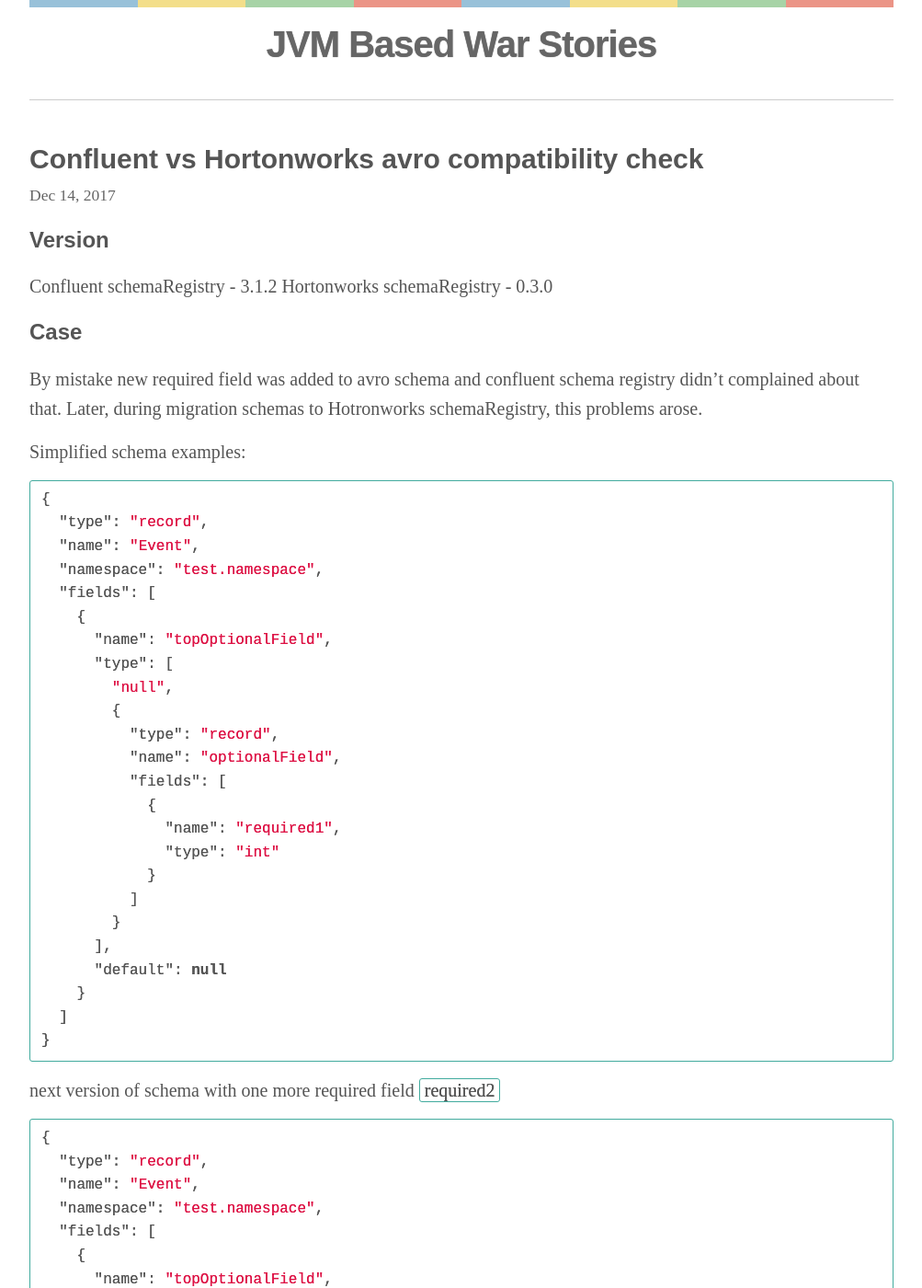
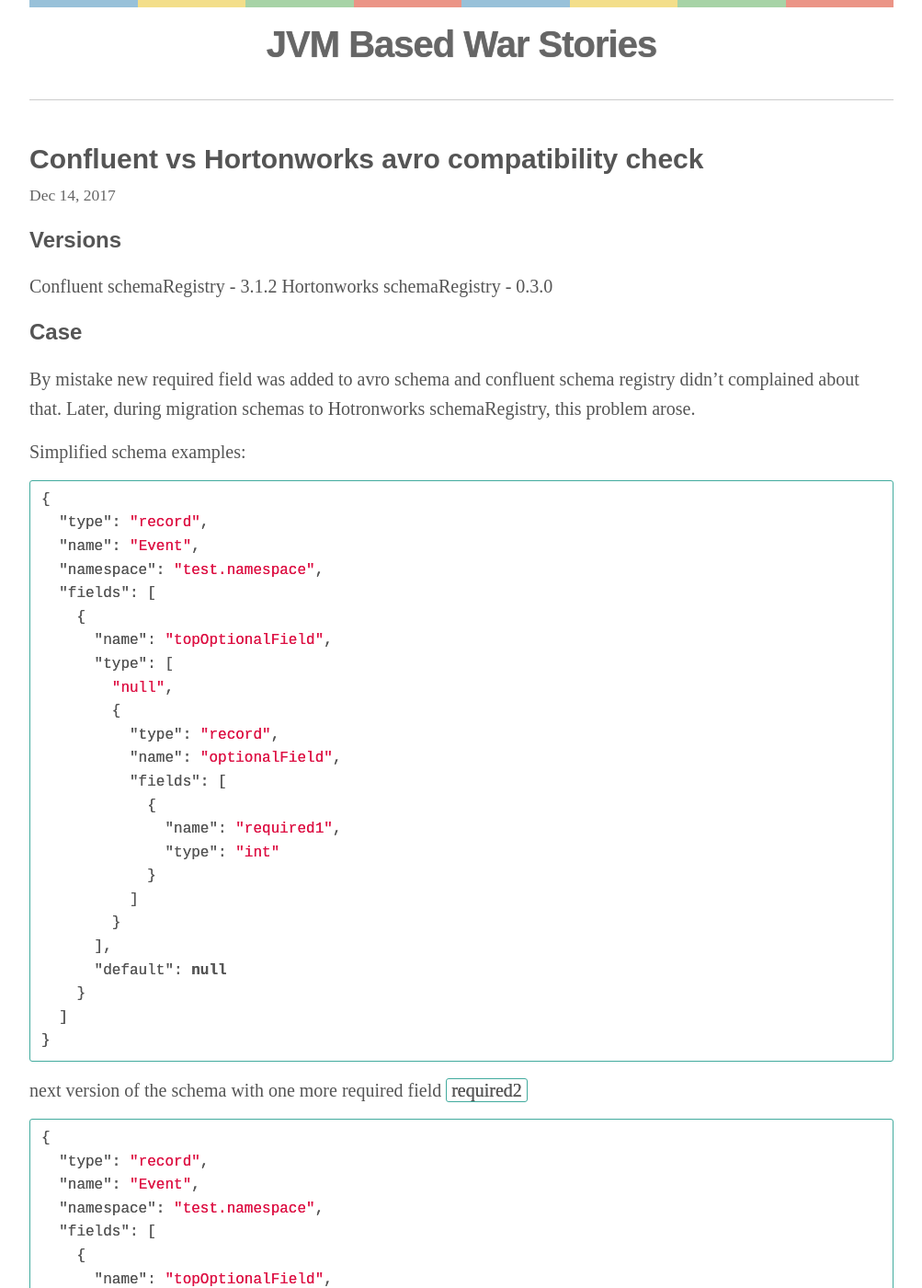
Before and after one commit to ngorchakova/jvmwarstories, a Jekyll site: the page built from _posts/2017-12-14-avro_schemas_backward_compatibility.md, in a window 1280 px wide and 1400 px high. Shown: the whole window at 92% size, without its empty margins (138-1141 px from the left). Built offline with Jekyll 4.4.1, drawn with Linux system fonts in a browser that asks for light colours; some web fonts are replaced; comment, search, counter and statistics services are not loaded.

Commit message:
fix spelling

```diff
--- a/_posts/2017-12-14-avro_schemas_backward_compatibility.md
+++ b/_posts/2017-12-14-avro_schemas_backward_compatibility.md
@@ -4,12 +4,12 @@
 date: 2017-12-14 00:00:00 +00:00
 tags: [avro, confluent, hortonworks]
 ---
-### Version
+## Versions
 Confluent schemaRegistry - 3.1.2
 Hortonworks schemaRegistry - 0.3.0
 
 ## Case
-By mistake new required field was added to avro schema and confluent schema registry didn't complained about that. Later, during migration schemas to Hotronworks schemaRegistry, this problems arose.
+By mistake new required field was added to avro schema and confluent schema registry didn't complained about that. Later, during migration schemas to Hotronworks schemaRegistry, this problem arose.
 
 Simplified schema examples:
 
@@ -40,7 +40,7 @@
 }
 {% endhighlight %}
 
-next version of schema with one more required field `required2`
+next version of the schema with one more required field `required2`
 
 {% highlight json %}
 {
@@ -74,6 +74,7 @@
 {% endhighlight %}
 
 check compatibility
+
 {% highlight scala %}
 
 public void testRealSchemas() throws IOException {
```
